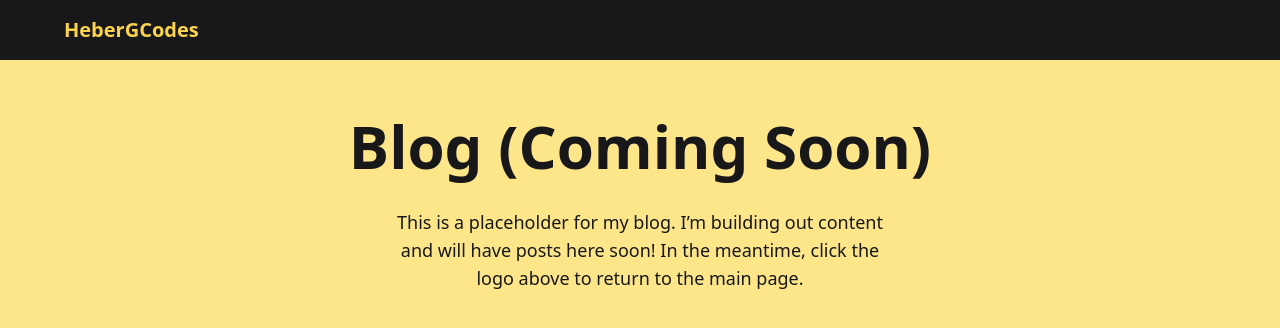
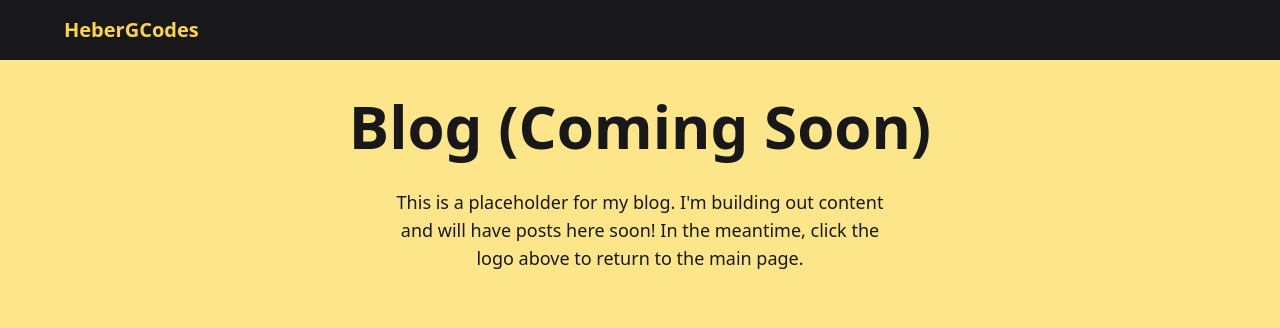
Before and after one commit to HeberGCodes/my-portfolio-frontend, a React (Create React App) app: page /blog in a window 1280 px wide. Shown: the top 328 px of the page. Built offline with nearby package versions, Linux system fonts and the light colour scheme.

Commit message:
Blog: replace FadeInSection with Tailwind's built-in fade-in

```diff
--- a/src/components/FadeInSection.jsx
+++ b/src/components/FadeInSection.jsx
@@ -25,9 +25,9 @@ export default function FadeInSection({ children }) {
     <div
       ref={domRef}
       className={`
-        opacity-0 translate-y-5
+        opacity-0
         transition-all duration-1000
-        ${isVisible ? "opacity-100 translate-y-0" : ""}`}
+        ${isVisible ? "opacity-100" : ""}`}
     >
       {children}
     </div>
--- a/src/pages/Blog.jsx
+++ b/src/pages/Blog.jsx
@@ -1,4 +1,3 @@
-import FadeInSection from "../components/FadeInSection";
 import { Link as RouterLink } from "react-router-dom";
 
 export default function Blog() {
@@ -17,16 +16,17 @@ export default function Blog() {
         </nav>
 
         {/* Blog Landing Content */}
-      <FadeInSection>
         <div className="flex flex-col items-center justify-center py-24 px-6">
-            <h1 className="text-6xl font-bold text-center mb-8">Blog (Coming Soon)</h1>
-            <p className="text-lg text-zinc-900 text-center max-w-lg">
-            This is a placeholder for my blog. I’m building out content and will
+            <h1 className="opacity-0 animate-fade-in text-6xl font-bold text-center mb-8">
+                Blog (Coming Soon)
+            </h1>
+
+            <p className="opacity-0 animate-fade-in-slow text-lg text-zinc-900 text-center max-w-lg">
+                This is a placeholder for my blog. I'm building out content and will
                 have posts here soon! In the meantime, click the logo above to return
                 to the main page.
             </p>
         </div>
-      </FadeInSection>
     </div>
   );
 }
```
Lines whose indentation alone changed are shown as unchanged.
